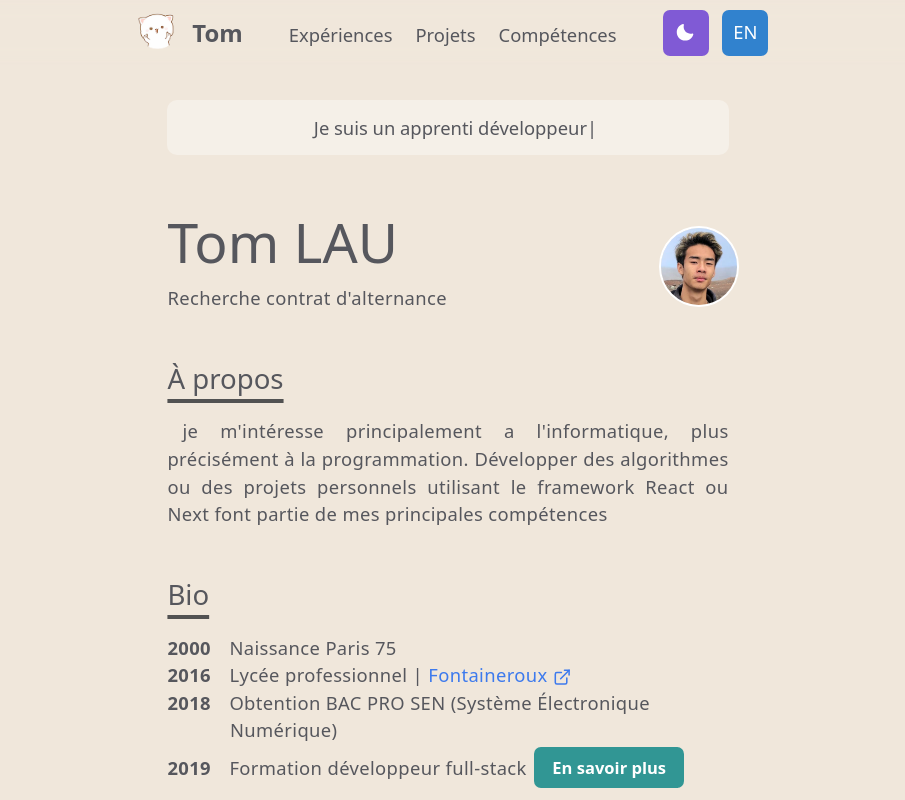
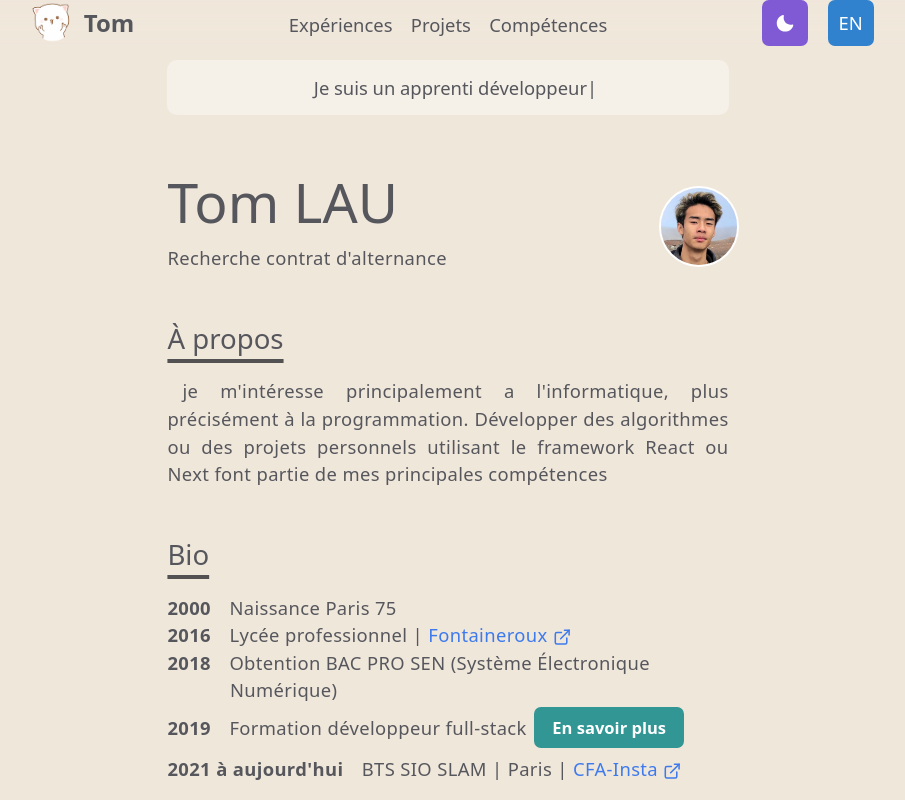
Before and after one commit to KiSEiGitHub/Me, a Next.js app: page / in a window 1280 px wide. Shown: the top 800 px of the page, without its empty margins (192-1097 px from the left). Built offline with nearby package versions, Linux system fonts and the light colour scheme.

Commit message:
feat(*) : new nav

```diff
--- a/Theme/Theme.jsx
+++ b/Theme/Theme.jsx
@@ -67,7 +67,7 @@ const components = {
     Container : {
         variants : {
             Main             : {
-                mt : '100px',
+                mt : '60px',
                 p  : '0 35px'
             },
             'Main-Projet'    : {
--- a/components/Nav.jsx
+++ b/components/Nav.jsx
@@ -14,25 +14,33 @@ const Nav = () => {
 
     return (
         <>
-            <HStack
-                spacing={10}
-                h='65px'
-                justifyContent='center'
+            <Box
+                h='45px'
                 bg={useColorModeValue('ffffff40', '#20202380')}
                 pos='fixed'
                 top={0}
                 backdropFilter="blur(10px)"
-                alignItems='center'
                 left="50%"
                 transform="translateX(-50%)"
-                zIndex={9999}
                 w='100%'
+                zIndex={99999}
+                d='flex'
+                alignItems='center'
+                justifyContent='center'
             >
-                <HStack spacing={1}>
+                <Box
+                    w='200px'
+                    h='45px'
+                    m='10px'
+                    d='flex'
+                    alignItems='center'
+                    justifyContent='center'
+                >
                     <Img
                         src={'/Image/moshicatwhite.png'}
                         alt='moshi'
-                        w='60px'
+                        w='62px'
+                        h="20"
                         pos='relative'
                         top='-5px'
                     />
@@ -49,14 +57,22 @@ const Nav = () => {
                             Tom
                         </Link>
                     </Text>
-                </HStack>
-                <HStack spacing={5}>
+                </Box>
+                <Box
+                    w='500px'
+                    h='45px'
+                    m='10px'
+                    d='flex'
+                    alignItems='center'
+                    justifyContent='center'
+                >
                     <NavLink href={'/Experience'}>
                         <Box
                             bg={asPath === '/Experience' ? '#ff63c3' : ''}
                             p={asPath === '/Experience' ? '5px' : ''}
                             textUnderlineOffset={6}
                             textDecoration={asPath === '/Experience' ? 'underline' : ''}
+                            m={2}
                         >
                             {toggleLang ? 'Expériences' : 'Experiences'}
                         </Box>
@@ -67,6 +83,7 @@ const Nav = () => {
                             p={asPath === '/Projets' ? '5px' : ''}
                             textUnderlineOffset={6}
                             textDecoration={asPath === '/Projets' ? 'underline' : ''}
+                            m={2}
                         >
                             {toggleLang ? 'Projets' : 'Projects'}
                         </Box>
@@ -77,16 +94,23 @@ const Nav = () => {
                             p={asPath === '/Competences' ? '5px' : ''}
                             textUnderlineOffset={6}
                             textDecoration={asPath === '/Competences' ? 'underline' : ''}
+                            m={2}
                         >
                             {toggleLang ? 'Compétences' : 'Skills'}
                         </Box>
                     </NavLink>
-                </HStack>
-                <HStack spacing={1}>
-                    <ThemeToggleButton/>
-                    <LangToggleButton/>
-                </HStack>
-            </HStack>
+                </Box>
+                <Box
+                    w='200px'
+                    h='45px'
+                    m='10px'
+                    d='flex'
+                    justifyContent='center'
+                >
+                    <ThemeToggleButton />
+                    <LangToggleButton />
+                </Box>
+            </Box>
         </>
     );
 };
--- a/components/NavMobile.jsx
+++ b/components/NavMobile.jsx
@@ -14,7 +14,7 @@ const NavMobile = () => {
         <>
             <HStack
                 spacing={10}
-                h='60px'
+                h='45px'
                 justifyContent='space-between'
                 p={'0 10px'}
                 bg={useColorModeValue('ffffff40', '#20202380')}
```
